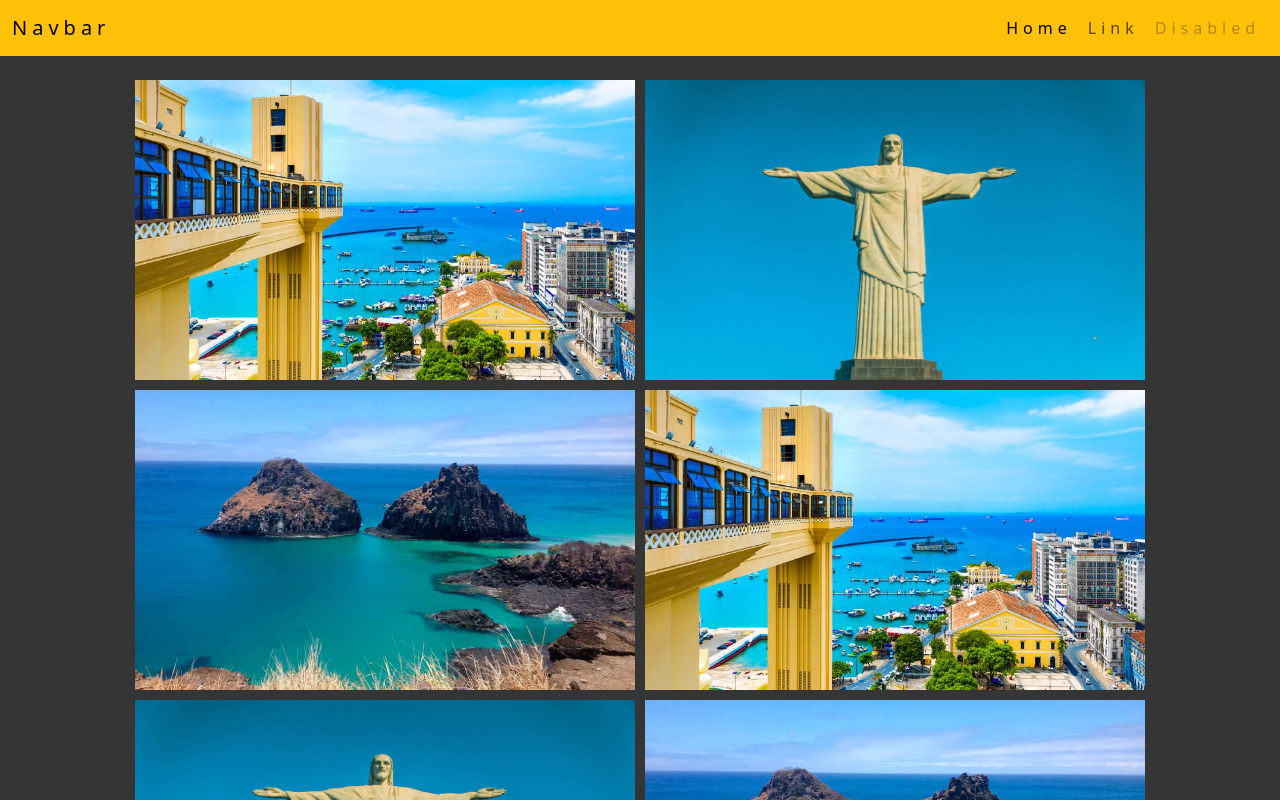
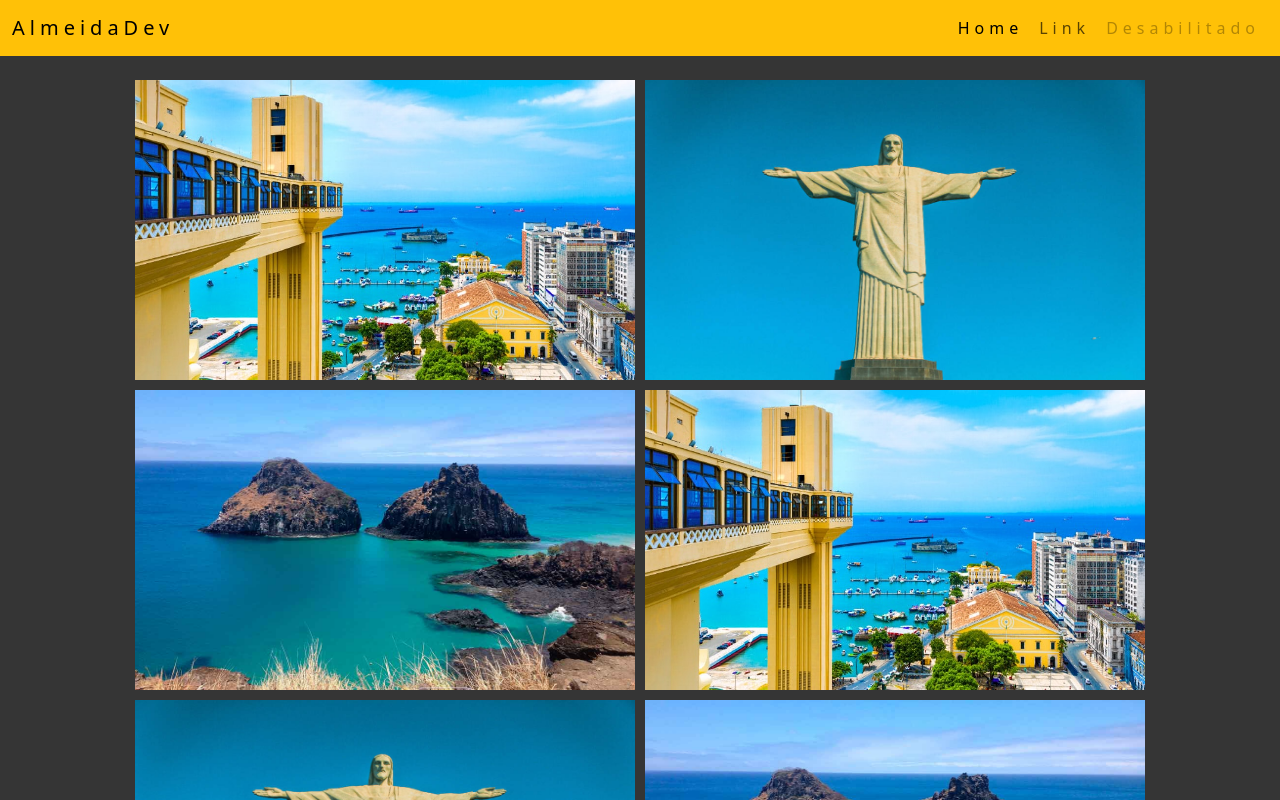
Before and after one commit to RenatoDevAlmeida/midia, a plain HTML site: page index.html in a window 1280 px wide. Shown: the top 800 px of the page. Drawn offline with nearby package versions, Linux system fonts and the light colour scheme.

Commit message:
Atulização da navbar

```diff
--- a/index.html
+++ b/index.html
@@ -15,7 +15,7 @@
     <header>
        <nav class="navbar navbar-expand-lg bg-warning ">
             <div class="container-fluid">
-              <a class="navbar-brand" href="#">Navbar</a>
+              <a class="navbar-brand" href="#">AlmeidaDev</a>
               <button class="navbar-toggler" type="button" data-bs-toggle="collapse" data-bs-target="#navbarSupportedContent" aria-controls="navbarSupportedContent" aria-expanded="false" aria-label="Toggle navigation">
                 <span class="navbar-toggler-icon"></span>
               </button>
@@ -29,7 +29,7 @@
                   </li>
 
                   <li class="nav-item">
-                    <a class="nav-link disabled" aria-disabled="true">Disabled</a>
+                    <a class="nav-link disabled" aria-disabled="true">Desabilitado</a>
                   </li>
                 </ul>
 
```
